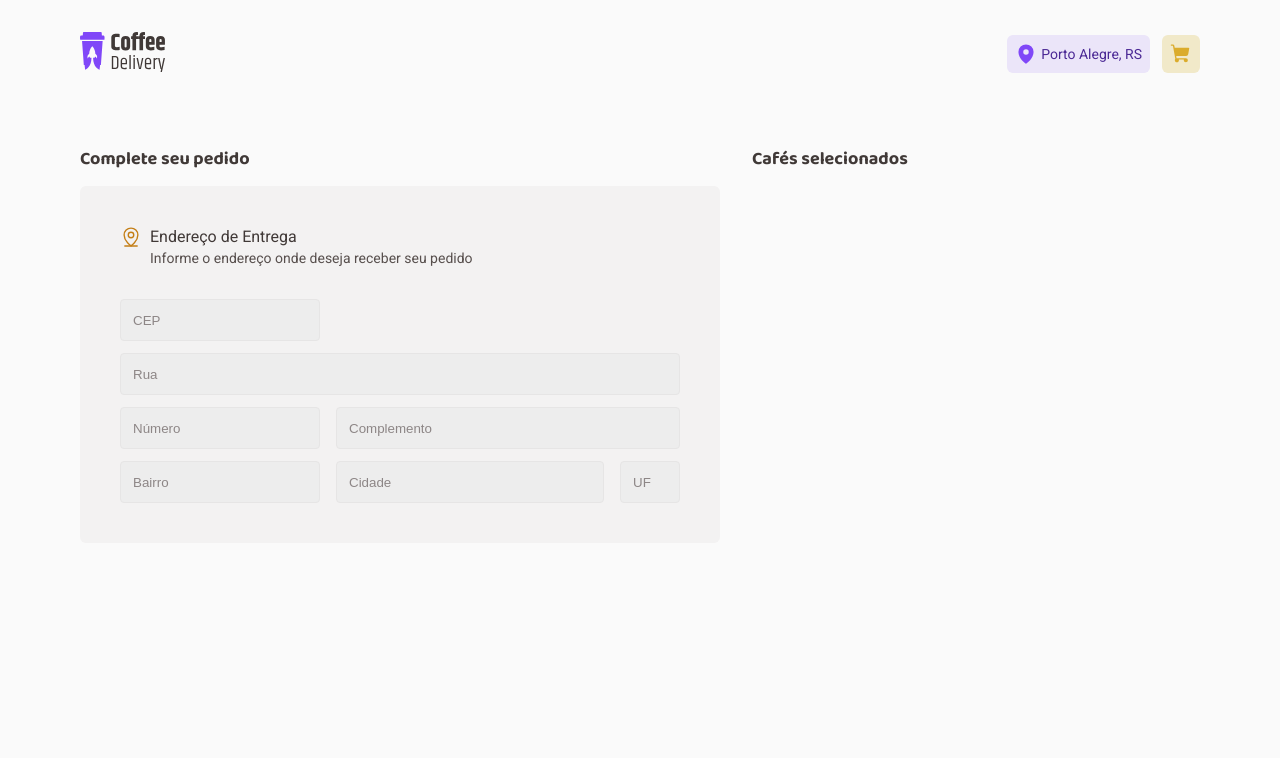
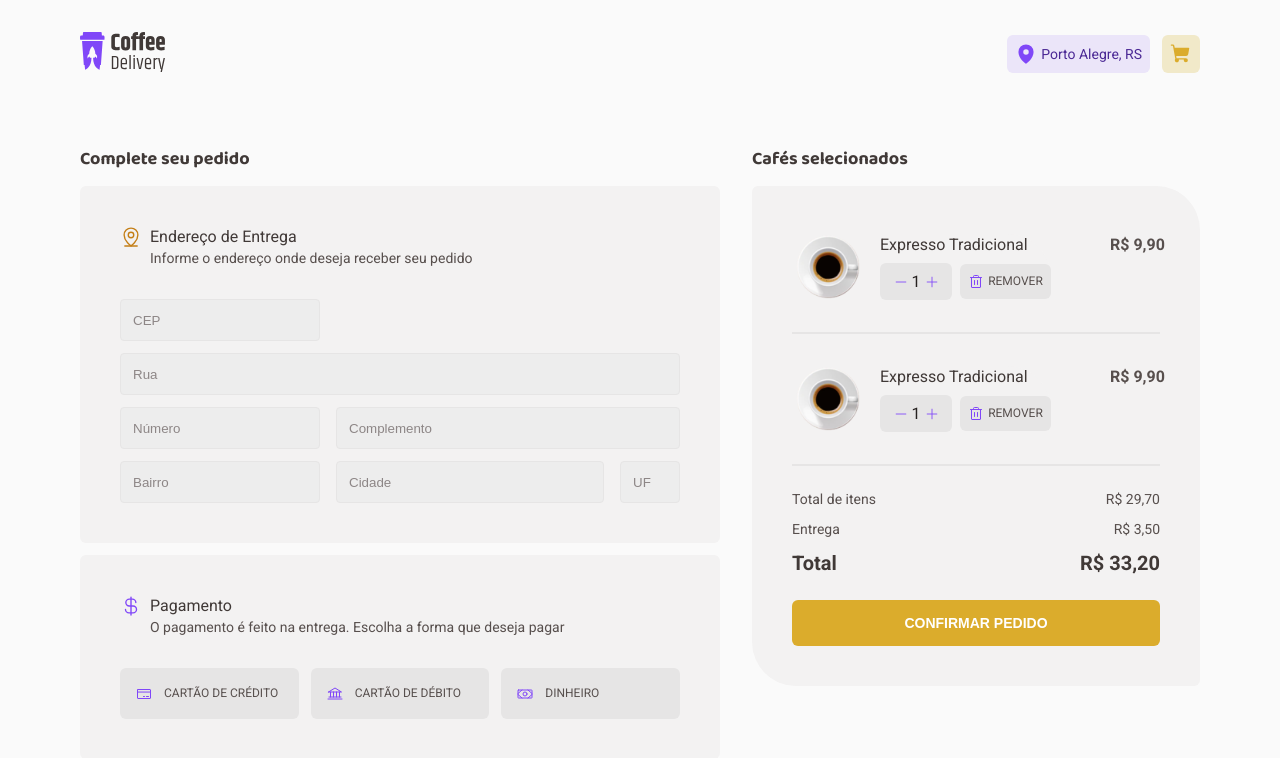
Before and after one commit to Hyakutak/coffee-delivery, a React (Vite) app: page /checkout in a window 1280 px wide. Shown: the top 758 px of the page. Built offline with nearby package versions, Linux system fonts and the light colour scheme.

Commit message:
Create card components checkout page

```diff
--- /dev/null
+++ b/src/pages/Checkout/components/Card/index.tsx
@@ -0,0 +1,27 @@
+import { CardContainer, Actions, ActionQuantidy, ActionRemove } from './styles';
+import { Plus, Minus, Trash } from "phosphor-react";
+
+export function Card() {
+    return (
+        <CardContainer>
+            <header>
+                <img src="/assets/image/products/expresso.svg" />
+                <section>
+                    <h2>Expresso Tradicional</h2>
+                    <Actions>
+                        <ActionQuantidy>
+                            <Minus size={14} />
+                            <span>1</span>
+                            <Plus size={14} />
+                        </ActionQuantidy>
+                        <ActionRemove>
+                            <Trash size={16} />
+                            <span>Remover</span>
+                        </ActionRemove>
+                    </Actions>
+                </section>
+            </header>
+            <span>R$ 9,90</span>
+        </CardContainer>
+    );
+}
--- /dev/null
+++ b/src/pages/Checkout/components/Card/styles.ts
@@ -0,0 +1,82 @@
+import styled from "styled-components";
+
+export const CardContainer = styled.div`
+    background: ${(props) => props.theme['base-card']};
+    display: flex;
+    justify-content: space-between;
+    align-items: flex-start;
+    padding: 0.5rem 0.25rem;
+    gap: 3.6875rem;
+
+    header {
+        display: flex;
+        align-items: center;
+        gap: 1.25rem;
+
+        img {
+            width: 4rem;
+        }
+        section {
+            display: flex;
+            flex-direction: column;
+            align-items: flex-start;
+            padding: 0 !important;
+            gap: 0.5rem;
+            h2 {
+                color: ${(props) => props.theme['base-subtitle']};
+                font-weight: 400;
+                font-size: 1rem;
+                line-height: 1.3125rem;
+            }
+        }
+    }
+    span {
+        color: ${(props) => props.theme['base-text']};
+        font-weight: 700;
+        font-size: 1rem;
+        line-height: 1.3125rem;
+        width: 3.4375rem;
+    }
+`;
+
+export const Actions = styled.div`
+    display: flex;
+    align-items: center;
+    gap: 0.5rem;
+    div {
+        background: ${(props) => props.theme['base-button']};
+        border-radius: 6px;
+        display: flex;
+        justify-content: center;
+        align-items: center;
+        padding: 0.5rem;
+        gap: 0.25rem;
+        svg {
+            color: ${(props) => props.theme['purple']};
+        }
+        span {
+            width: fit-content;
+        }
+    }
+`;
+
+export const ActionQuantidy = styled.div`
+    width: 4.5rem;
+    span {
+        font-weight: 400;
+        font-size: 1rem;
+        line-height: 1.3125rem;
+        color: ${(props) => props.theme['base-title']};
+    }
+`;
+
+export const ActionRemove = styled.div`
+    width: 5.6875rem;
+    span {
+        font-weight: 400;
+        font-size: 0.75rem;
+        text-transform: uppercase;
+        line-height: 1.1875rem;
+        color: ${(props) => props.theme['base-text']};
+    }
+`;
--- a/src/pages/Checkout/components/PaymentMethods/index.tsx
+++ b/src/pages/Checkout/components/PaymentMethods/index.tsx
@@ -1,7 +1,30 @@
+import { PaymentContainer, PaymentMethod } from './styles';
+import { CurrencyDollar, CreditCard, Money, Bank } from 'phosphor-react';
+
 export function PaymentMethods() {
     return (
-        <section>
-
-        </section>
+        <PaymentContainer>
+            <header>
+                <CurrencyDollar size={22} />
+                <div>
+                    <h4>Pagamento</h4>
+                    <h5>O pagamento é feito na entrega. Escolha a forma que deseja pagar</h5>
+                </div>
+            </header>
+            <section>
+                <PaymentMethod>
+                    <CreditCard size={16} />
+                    <p>Cartão de crédito</p>
+                </PaymentMethod>
+                <PaymentMethod>
+                    <Bank size={16} />
+                    <p>Cartão de débito</p>
+                </PaymentMethod>
+                <PaymentMethod>
+                    <Money size={16} />
+                    <p>Dinheiro</p>
+                </PaymentMethod>
+            </section>
+        </PaymentContainer>
     );
 }
--- a/src/pages/Checkout/components/PaymentMethods/styles.ts
+++ b/src/pages/Checkout/components/PaymentMethods/styles.ts
@@ -1 +1,71 @@
 import styled from "styled-components";
+
+export const PaymentContainer = styled.section`
+    display: flex;
+    flex-direction: column;
+    align-items: flex-start;
+    padding: 2.5rem;
+    border-radius: 6px;
+    gap: 2rem;
+    background: ${(props) => props.theme['base-card']};
+
+    header {
+        display: flex;
+        align-items: flex-start;
+        gap: 0.5rem;
+        svg {
+            color: ${(props) =>props.theme['purple']};
+        }
+
+        div {
+            display: flex;
+            flex-direction: column;
+            align-items: flex-start;
+            gap: 0.125rem;
+            h4 {
+                font-size: 1rem;
+                font-weight: 400;
+                line-height: 1.3125rem;
+                color: ${(props) => props.theme['base-subtitle']};
+            }
+            h5 {
+                font-size: 0.875rem;
+                font-weight: 400;
+                line-height: 1.125rem;
+                color: ${(props) => props.theme['base-text']};
+            }
+        }
+    }
+
+    section {
+        display: flex;
+        flex-direction: row;
+        justify-content: center;
+        align-items: center;
+        gap: 0.75rem;
+        width: 100%;
+    }
+`;
+
+export const PaymentMethod = styled.button`
+    background: ${(props) => props.theme['base-button']};
+    border-radius: 6px;
+    border: 0;
+    display: flex;
+    align-items: center;
+    padding: 1rem;
+    gap: 0.75rem;
+    width: 33%;
+
+    svg {
+        color: ${(props) =>props.theme['purple']};
+    }
+    p {
+        color: ${(props) => props.theme['base-text']};
+        text-transform: uppercase;
+        font-family: 'Roboto',sans-serif;
+        font-weight: 400;
+        font-size: 0.75rem;
+        line-height: 1.1875rem;
+    }
+`;
--- a/src/pages/Checkout/index.tsx
+++ b/src/pages/Checkout/index.tsx
@@ -1,6 +1,7 @@
 import { FormAddress } from './components/FormAddress';
 import { PaymentMethods } from './components/PaymentMethods';
-import { ContainerCheckout } from './styles';
+import { ContainerCheckout, ButtonBuy, PriceContainer, TotalPrice } from './styles';
+import { Card } from './components/Card';
 
 export function Checkout() {
     return (
@@ -12,6 +13,29 @@ export function Checkout() {
             </article>
             <aside>
                 <h3>Cafés selecionados</h3>
+                <section>
+                    <Card />
+                    <hr />
+                    <Card />
+                    <hr />
+                    <PriceContainer>
+                        <div>
+                            <span>Total de itens</span>
+                            <span>R$ 29,70</span>
+                        </div>
+                        <div>
+                            <span>Entrega</span>
+                            <span>R$ 3,50</span>
+                        </div>
+                        <TotalPrice>
+                            <h5>Total</h5>
+                            <h5>R$ 33,20</h5>
+                        </TotalPrice>
+                    </PriceContainer>
+                    <ButtonBuy>
+                        confirmar pedido
+                    </ButtonBuy>
+                </section>
             </aside>
         </ContainerCheckout>
     );
--- a/src/pages/Checkout/styles.ts
+++ b/src/pages/Checkout/styles.ts
@@ -24,6 +24,70 @@ export const ContainerCheckout = styled.main`
 
     aside {
         max-width: 28rem;
+        display: flex;
+        flex-direction: column;
         flex-grow: 1;
+        gap: 0.75rem;
+        section {
+            display: flex;
+            flex-direction: column;
+            align-items: flex-start;
+            padding: 2.5rem;
+            border-radius: 6px 44px;
+            gap: 1.5rem;
+            background: ${(props) => props.theme['base-card']};
+            hr {
+                width: 100%;
+                border: 1px solid ${(props) => props.theme['base-button']};
+            }
+        }
     }
 `;
+
+export const ButtonBuy = styled.button`
+    background: ${(props) => props.theme['yellow']};
+    color: ${(props) => props.theme['white']};
+    border-radius: 6px;
+    border: 0;
+    padding: 0.75rem 0.5rem;
+    width: 100%;
+    text-transform: uppercase;
+    font-stretch: 100;
+    font-weight: 700;
+    font-size: 0.875rem;
+    line-height: 1.375rem;
+`;
+
+export const PriceContainer = styled.div`
+    display: flex;
+    flex-direction: column;
+    justify-content: center;
+    align-items: flex-start;
+    padding: 0px;
+    gap: 0.75rem;
+    width: 100%;
+    div {
+        display: flex;
+        flex-direction: row;
+        justify-content: space-between;
+        align-items: center;
+        padding: 0px;
+        gap: 0.5rem;
+        width: 100%;
+        span {
+            color: ${(props) => props.theme['base-text']};
+            font-weight: 400;
+            font-size: 0.875rem;
+            line-height: 1.125rem;
+        }
+    }
+`;
+
+export const TotalPrice = styled.div`
+    h5 {
+        color: ${(props) => props.theme['base-subtitle']};
+        font-weight: 700;
+        font-size: 1.25rem;
+        line-height: 1.625rem;
+    }
+`;
```
